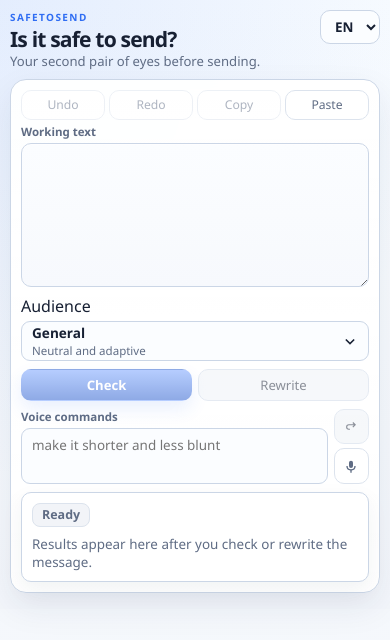
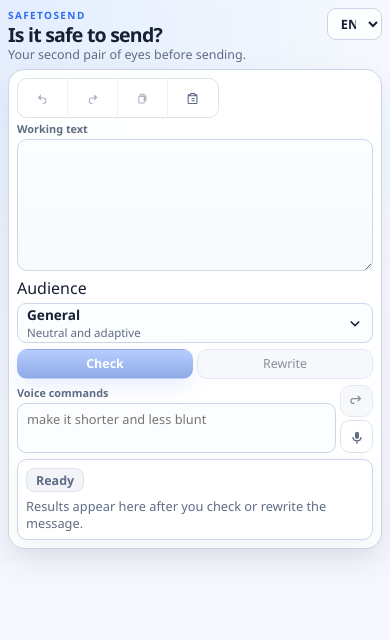
Before and after one commit to SebastianKristof/safetosend, a Next.js app: page / in a window 390 px wide. Shown: the top 640 px of the page. Built offline with nearby package versions, Linux system fonts and the light colour scheme.

Commit message:
buttons and char limit

```diff
--- a/app/api/assistant/route.ts
+++ b/app/api/assistant/route.ts
@@ -12,6 +12,7 @@ import {
   buildEditPrompt,
   getPromptBundle,
 } from '@/lib/assistant-prompts'
+import { MAX_DRAFT_CHARS } from '@/lib/draft-limits'
 import type { InferenceProvider } from '@/lib/inference-config'
 
 function normalizeDraftForCompare(text: string) {
@@ -62,26 +63,31 @@ export async function POST(request: Request) {
   const messages = {
     en: {
       missingDraft: 'Missing draft text.',
+      draftTooLong: `Draft is too long. Maximum is ${MAX_DRAFT_CHARS} characters.`,
       missingInstruction: 'Missing edit instruction.',
       requestFailed: 'AI request failed.',
     },
     ru: {
       missingDraft: 'Не хватает текста черновика.',
+      draftTooLong: `Черновик слишком длинный. Максимум ${MAX_DRAFT_CHARS} символов.`,
       missingInstruction: 'Не хватает инструкции для правки.',
       requestFailed: 'Запрос к ИИ не удался.',
     },
     es: {
       missingDraft: 'Falta el texto del borrador.',
+      draftTooLong: `El borrador es demasiado largo. El maximo es ${MAX_DRAFT_CHARS} caracteres.`,
       missingInstruction: 'Falta la instruccion de edicion.',
       requestFailed: 'La solicitud a la IA fallo.',
     },
     de: {
       missingDraft: 'Entwurfstext fehlt.',
+      draftTooLong: `Der Entwurf ist zu lang. Maximum sind ${MAX_DRAFT_CHARS} Zeichen.`,
       missingInstruction: 'Bearbeitungsanweisung fehlt.',
       requestFailed: 'Die KI-Anfrage ist fehlgeschlagen.',
     },
     fr: {
       missingDraft: 'Le texte du brouillon manque.',
+      draftTooLong: `Le brouillon est trop long. Maximum: ${MAX_DRAFT_CHARS} caracteres.`,
       missingInstruction: "L'instruction de modification manque.",
       requestFailed: "La requete a l'IA a echoue.",
     },
@@ -101,6 +107,9 @@ export async function POST(request: Request) {
     if (payload.mode === 'analyze') {
       if (payload.text.trim().length < 3) {
         return NextResponse.json({ error: messages.missingDraft }, { status: 400 })
+      }
+      if (payload.text.trim().length > MAX_DRAFT_CHARS) {
+        return NextResponse.json({ error: messages.draftTooLong }, { status: 400 })
       }
 
       const slot = inferenceConfig.textAnalysis
@@ -123,6 +132,9 @@ export async function POST(request: Request) {
 
     if (payload.text.trim().length < 3) {
       return NextResponse.json({ error: messages.missingDraft }, { status: 400 })
+    }
+    if (payload.text.trim().length > MAX_DRAFT_CHARS) {
+      return NextResponse.json({ error: messages.draftTooLong }, { status: 400 })
     }
 
     if (!payload.instruction?.trim()) {
--- a/app/globals.css
+++ b/app/globals.css
@@ -155,6 +155,13 @@ h2 {
   color: var(--muted);
   font-size: 0.75rem;
   font-weight: 600;
+}
+
+.field-warning {
+  margin: 0;
+  color: #9a6b00;
+  font-size: 0.73rem;
+  line-height: 1.25;
 }
 
 .editor-shell {
@@ -359,13 +366,30 @@ h2 {
 }
 
 .history-rail {
-  display: grid;
-  gap: 5px;
-  grid-template-columns: repeat(2, minmax(0, 1fr));
+  display: inline-flex;
+  flex-direction: column;
+  align-items: stretch;
+  margin-top: 23px;
+  gap: 0;
+  border: 1px solid var(--line);
+  border-radius: 10px;
+  background: rgba(255, 255, 255, 0.92);
+  overflow: hidden;
 }
 
 .rail-button {
-  min-width: 0;
+  width: 28px;
+  height: 28px;
+  min-width: 28px;
+  display: inline-flex;
+  align-items: center;
+  justify-content: center;
+  padding: 0;
+}
+
+.rail-button .icon-glyph {
+  width: 0.9rem;
+  height: 0.9rem;
 }
 
 .control,
@@ -534,6 +558,21 @@ h2 {
   background: rgba(255, 255, 255, 0.92);
   color: var(--muted);
   border-color: var(--line);
+}
+
+.history-rail .rail-button {
+  width: 40px;
+  height: 38px;
+  min-width: 40px;
+  padding: 0;
+  border: 0;
+  border-bottom: 1px solid var(--line);
+  border-radius: 0;
+  background: transparent;
+}
+
+.history-rail .rail-button:last-child {
+  border-bottom: 0;
 }
 
 .chip-button {
@@ -784,28 +823,28 @@ h2 {
 
 @media (max-width: 760px) {
   .page-shell {
-    padding: 10px 10px 16px;
-    gap: 8px;
+    padding: 8px 8px 12px;
+    gap: 6px;
   }
 
   .hero-bar {
     align-items: flex-start;
-    gap: 4px;
+    gap: 2px;
   }
 
   .hero-copy {
-    gap: 3px;
+    gap: 2px;
     min-width: 0;
   }
 
   h1 {
-    font-size: 1.32rem;
+    font-size: 1.22rem;
     max-width: none;
   }
 
   .subtle {
-    font-size: 0.82rem;
-    line-height: 1.32;
+    font-size: 0.78rem;
+    line-height: 1.28;
   }
 
   .hero-actions {
@@ -817,27 +856,27 @@ h2 {
   }
 
   .header-select {
-    width: 3.75rem;
-    height: 28px;
-    padding: 0 6px;
-    border-radius: 10px;
-    font-size: 0.72rem;
+    width: 3.45rem;
+    height: 26px;
+    padding: 0 5px;
+    border-radius: 9px;
+    font-size: 0.68rem;
   }
 
   .panel,
   .analysis-card {
-    padding: 10px;
+    padding: 8px;
   }
 
   .panel,
   .composer-card,
   .analysis-card {
-    gap: 8px;
+    gap: 6px;
   }
 
   .analysis-meta {
-    font-size: 0.84rem;
-    line-height: 1.34;
+    font-size: 0.8rem;
+    line-height: 1.3;
   }
 
   .analysis-reasons {
@@ -845,99 +884,119 @@ h2 {
   }
 
   .verification-card {
-    padding: 9px 10px;
-    gap: 4px;
+    padding: 8px 9px;
+    gap: 3px;
   }
 
   .verification-card-note {
-    font-size: 0.72rem;
+    font-size: 0.68rem;
   }
 
   .verification-meaning {
-    font-size: 0.84rem;
-    line-height: 1.38;
+    font-size: 0.8rem;
+    line-height: 1.32;
   }
 
   .editor-shell {
     display: flex;
     flex-direction: column;
-    gap: 4px;
+    gap: 3px;
   }
 
   .history-rail {
     order: -1;
-    align-self: stretch;
-    grid-template-columns: repeat(4, minmax(0, 1fr));
-    gap: 4px;
+    align-self: start;
+    flex-direction: row;
+    align-items: center;
+    margin-top: 0;
   }
 
   .rail-button {
-    min-width: 0;
-    height: 30px;
-    padding: 0 8px;
-    font-size: 0.76rem;
+    width: 56px;
+    height: 24px;
+    min-width: 56px;
+    padding: 0;
+  }
+
+  .rail-button .icon-glyph {
+    width: 0.82rem;
+    height: 0.82rem;
+  }
+
+  .history-rail .rail-button {
+    border-bottom: 0;
+    border-right: 1px solid var(--line);
+  }
+
+  .history-rail .rail-button:last-child {
+    border-right: 0;
   }
 
   .button-grid {
     grid-template-columns: 1fr 1fr;
-    gap: 6px;
+    gap: 4px;
   }
 
   .voice-row {
     grid-template-columns: minmax(0, 1fr) auto;
-    gap: 6px;
+    gap: 4px;
     align-items: end;
   }
 
   .voice-actions {
-    gap: 4px;
+    gap: 3px;
   }
 
   .primary-button,
   .secondary-button {
-    height: 32px;
-    font-size: 0.82rem;
-    padding: 0 10px;
+    height: 30px;
+    font-size: 0.78rem;
+    padding: 0 8px;
   }
 
   .control {
-    height: 34px;
-    padding: 0 10px;
-    font-size: 0.84rem;
+    height: 32px;
+    padding: 0 9px;
+    font-size: 0.8rem;
   }
 
   .compact-textarea {
-    min-height: 3.5rem;
+    min-height: 3.1rem;
     height: auto;
-    padding: 7px 10px;
+    padding: 6px 9px;
   }
 
   .field {
-    gap: 4px;
+    gap: 3px;
   }
 
   .field > span,
   .analysis-reasons-label {
-    font-size: 0.72rem;
+    font-size: 0.68rem;
   }
 
   .icon-button {
-    width: 2.2rem;
-    height: 2.2rem;
-    min-width: 2.2rem;
+    width: 2.05rem;
+    height: 2.05rem;
+    min-width: 2.05rem;
   }
 
   .draft-input {
-    min-height: clamp(7.4rem, 21svh, 9rem);
+    min-height: clamp(6.8rem, 18svh, 8.2rem);
   }
 
   .editor-surface,
   .editor-textarea {
-    min-height: clamp(7.4rem, 21svh, 9rem);
+    min-height: clamp(6.8rem, 18svh, 8.2rem);
   }
 }
 
 @media (max-width: 420px) {
+  .history-rail .rail-button {
+    width: 50px;
+    min-width: 50px;
+  }
+
   .voice-row {
     grid-template-columns: minmax(0, 1fr) auto;
   }
--- a/app/page.tsx
+++ b/app/page.tsx
@@ -19,6 +19,7 @@ import type {
 } from '@/lib/assistant-contracts'
 import type { DraftSnapshot } from '@/lib/assistant-client'
 import { buildAnalysisContextPayload, getLocalizedMeaning } from '@/lib/analysis-state'
+import { MAX_DRAFT_CHARS } from '@/lib/draft-limits'
 import { useAudioRecorder } from '@/hooks/use-audio-recorder'
 
 const STORAGE_KEY = 'safetosend.app.state.v4'
@@ -128,6 +129,7 @@ const UI_COPY = {
     errors: {
       pasteFirst: 'Paste a draft first.',
       addDraft: 'Add a draft first.',
+      draftTooLong: `Draft is too long. Max ${MAX_DRAFT_CHARS} characters.`,
       nothingToCopy: 'Nothing to copy.',
       clipboardEmpty: 'Clipboard is empty.',
       copyFailed: 'Copy failed.',
@@ -242,6 +244,7 @@ const UI_COPY = {
     errors: {
       pasteFirst: 'Сначала вставьте черновик.',
       addDraft: 'Сначала добавьте черновик.',
+      draftTooLong: `Черновик слишком длинный. Максимум ${MAX_DRAFT_CHARS} символов.`,
       nothingToCopy: 'Копировать нечего.',
       clipboardEmpty: 'Буфер обмена пуст.',
       copyFailed: 'Не удалось скопировать текст.',
@@ -356,6 +359,7 @@ const UI_COPY = {
     errors: {
       pasteFirst: 'Primero pega un borrador.',
       addDraft: 'Primero agrega un borrador.',
+      draftTooLong: `El borrador es demasiado largo. Maximo ${MAX_DRAFT_CHARS} caracteres.`,
       nothingToCopy: 'No hay nada para copiar.',
       clipboardEmpty: 'El portapapeles esta vacio.',
       copyFailed: 'No se pudo copiar el texto.',
@@ -470,6 +474,7 @@ const UI_COPY = {
     errors: {
       pasteFirst: 'Fuege zuerst einen Entwurf ein.',
       addDraft: 'Fuege zuerst einen Entwurf hinzu.',
+      draftTooLong: `Der Entwurf ist zu lang. Maximal ${MAX_DRAFT_CHARS} Zeichen.`,
       nothingToCopy: 'Nichts zum Kopieren vorhanden.',
       clipboardEmpty: 'Die Zwischenablage ist leer.',
       copyFailed: 'Der Text konnte nicht kopiert werden.',
@@ -584,6 +589,7 @@ const UI_COPY = {
     errors: {
       pasteFirst: 'Colle dabord un brouillon.',
       addDraft: 'Ajoute dabord un brouillon.',
+      draftTooLong: `Le brouillon est trop long. Maximum ${MAX_DRAFT_CHARS} caracteres.`,
       nothingToCopy: 'Rien a copier.',
       clipboardEmpty: 'Le presse-papiers est vide.',
       copyFailed: 'Impossible de copier le texte.',
@@ -855,6 +861,61 @@ function RewriteIcon() {
     <svg aria-hidden="true" viewBox="0 0 24 24" className="icon-glyph">
       <path
         d="M7 7h9l-2.5-2.5L15 3l5 5-5 5-1.5-1.5L16 9H7a3 3 0 0 0 0 6h2v2H7a5 5 0 0 1 0-10Z"
+        fill="currentColor"
+      />
+    </svg>
+  )
+}
+
+function UndoIcon() {
+  return (
+    <svg aria-hidden="true" viewBox="0 0 24 24" className="icon-glyph">
+      <path
+        d="M9 8V4L3 10l6 6v-4h4a4 4 0 1 1 0 8h-1v2h1a6 6 0 1 0 0-12H9Z"
+        fill="currentColor"
+      />
+    </svg>
+  )
+}
+
+function RedoIcon() {
+  return (
+    <svg aria-hidden="true" viewBox="0 0 24 24" className="icon-glyph">
+      <path
+        d="M15 8V4l6 6-6 6v-4h-4a4 4 0 1 0 0 8h1v2h-1a6 6 0 1 1 0-12h4Z"
+        fill="currentColor"
+      />
+    </svg>
+  )
+}
+
+function CopyIcon() {
+  return (
+    <svg aria-hidden="true" viewBox="0 0 24 24" className="icon-glyph">
+      <path
+        d="M9 3a2 2 0 0 0-2 2v2H6a2 2 0 0 0-2 2v10a2 2 0 0 0 2 2h8a2 2 0 0 0 2-2v-2h1a2 2 0 0 0 2-2V7l-4-4H9Zm8 4h-3V4.5L17 7ZM6 9h8v10H6V9Zm3-4h3v2H9V5Z"
+        fill="currentColor"
+      />
+    </svg>
+  )
+}
+
+function PasteIcon() {
+  return (
+    <svg aria-hidden="true" viewBox="0 0 24 24" className="icon-glyph">
+      <path
+        d="M9 2h6a2 2 0 0 1 2 2h2a2 2 0 0 1 2 2v14a2 2 0 0 1-2 2H5a2 2 0 0 1-2-2V6a2 2 0 0 1 2-2h2a2 2 0 0 1 2-2Zm6 4V4H9v2h6Zm4 2H5v12h14V8Zm-9 3h6v2h-6v-2Zm0 4h6v2h-6v-2Z"
+        fill="currentColor"
+      />
+    </svg>
+  )
+}
+
+function CheckIcon() {
+  return (
+    <svg aria-hidden="true" viewBox="0 0 24 24" className="icon-glyph">
+      <path
+        d="m9.2 16.2-3.4-3.4L4.4 14.2l4.8 4.8L20 8.2l-1.4-1.4-9.4 9.4Z"
         fill="currentColor"
       />
     </svg>
@@ -1214,6 +1275,7 @@ export default function Page() {
     return verdictStyle(analysis.verdict)
   }, [analysis])
   const draftIsStale = Boolean(analysis) && workingText.trim() !== lastAnalyzedDraftRef.current.trim()
+  const draftTooLong = workingText.trim().length > MAX_DRAFT_CHARS
   const analysisHighlights = useMemo<HighlightSpan[]>(() => {
     if (draftIsStale || !analysis?.highlights?.length) {
       return []
@@ -1332,6 +1394,9 @@ export default function Page() {
       setError(copy.errors.pasteFirst)
       return
     }
+    if (source.length > MAX_DRAFT_CHARS) {
+      return
+    }
 
     checkpoint(copy.status.beforeCheck)
     await analyzeCurrentDraft(source)
@@ -1343,6 +1408,9 @@ export default function Page() {
 
     if (source.length < 3) {
       setError(copy.errors.addDraft)
+      return
+    }
+    if (source.length > MAX_DRAFT_CHARS) {
       return
     }
 
@@ -1589,6 +1657,7 @@ export default function Page() {
                 }}
               />
             </div>
+            {draftTooLong ? <p className="field-warning">{copy.errors.draftTooLong}</p> : null}
           </label>
 
           <div className="history-rail" aria-label={copy.panel.changes}>
@@ -1597,32 +1666,40 @@ export default function Page() {
               onClick={undoLastChange}
               disabled={!past.length || interactionBusy}
               type="button"
+              title={copy.buttons.undo}
+              aria-label={copy.buttons.undo}
             >
-              {copy.buttons.undo}
+              <UndoIcon />
             </button>
             <button
               className="ghost-button rail-button"
               onClick={redoLastChange}
               disabled={!future.length || interactionBusy}
               type="button"
+              title={copy.buttons.redo}
+              aria-label={copy.buttons.redo}
             >
-              {copy.buttons.redo}
+              <RedoIcon />
             </button>
             <button
               className="ghost-button rail-button"
               onClick={() => void copyWorkingText()}
               disabled={interactionBusy || !workingText.trim()}
               type="button"
+              title={copied ? copy.buttons.copied : copy.buttons.copy}
+              aria-label={copied ? copy.buttons.copied : copy.buttons.copy}
             >
-              {copied ? copy.buttons.copied : copy.buttons.copy}
+              {copied ? <CheckIcon /> : <CopyIcon />}
             </button>
             <button
               className="ghost-button rail-button"
               onClick={() => void pasteIntoDraft()}
               disabled={interactionBusy}
               type="button"
+              title={copy.buttons.paste}
+              aria-label={copy.buttons.paste}
             >
-              {copy.buttons.paste}
+              <PasteIcon />
             </button>
           </div>
         </div>
@@ -1654,7 +1731,7 @@ export default function Page() {
           <button
             className="primary-button"
             onClick={() => void runCheck()}
-            disabled={interactionBusy || workingText.trim().length < 3}
+            disabled={interactionBusy || workingText.trim().length < 3 || draftTooLong}
             type="button"
           >
             {status === 'analyzing' ? copy.buttons.checking : copy.buttons.check}
@@ -1662,7 +1739,7 @@ export default function Page() {
           <button
             className="secondary-button"
             onClick={() => void runRewrite()}
-            disabled={interactionBusy || !workingText.trim()}
+            disabled={interactionBusy || !workingText.trim() || draftTooLong}
             type="button"
           >
             {status === 'rewriting' ? copy.buttons.submitting : copy.buttons.submit}
@@ -1685,7 +1762,7 @@ export default function Page() {
             <button
               className="secondary-button icon-button edit-button"
               onClick={() => void runRewrite()}
-              disabled={interactionBusy || !workingText.trim()}
+              disabled={interactionBusy || !workingText.trim() || draftTooLong}
               type="button"
               title={status === 'rewriting' ? copy.buttons.submitting : copy.buttons.submit}
               aria-label={status === 'rewriting' ? copy.buttons.submitting : copy.buttons.submit}
--- /dev/null
+++ b/lib/draft-limits.ts
@@ -0,0 +1 @@
+export const MAX_DRAFT_CHARS = 1000
```
